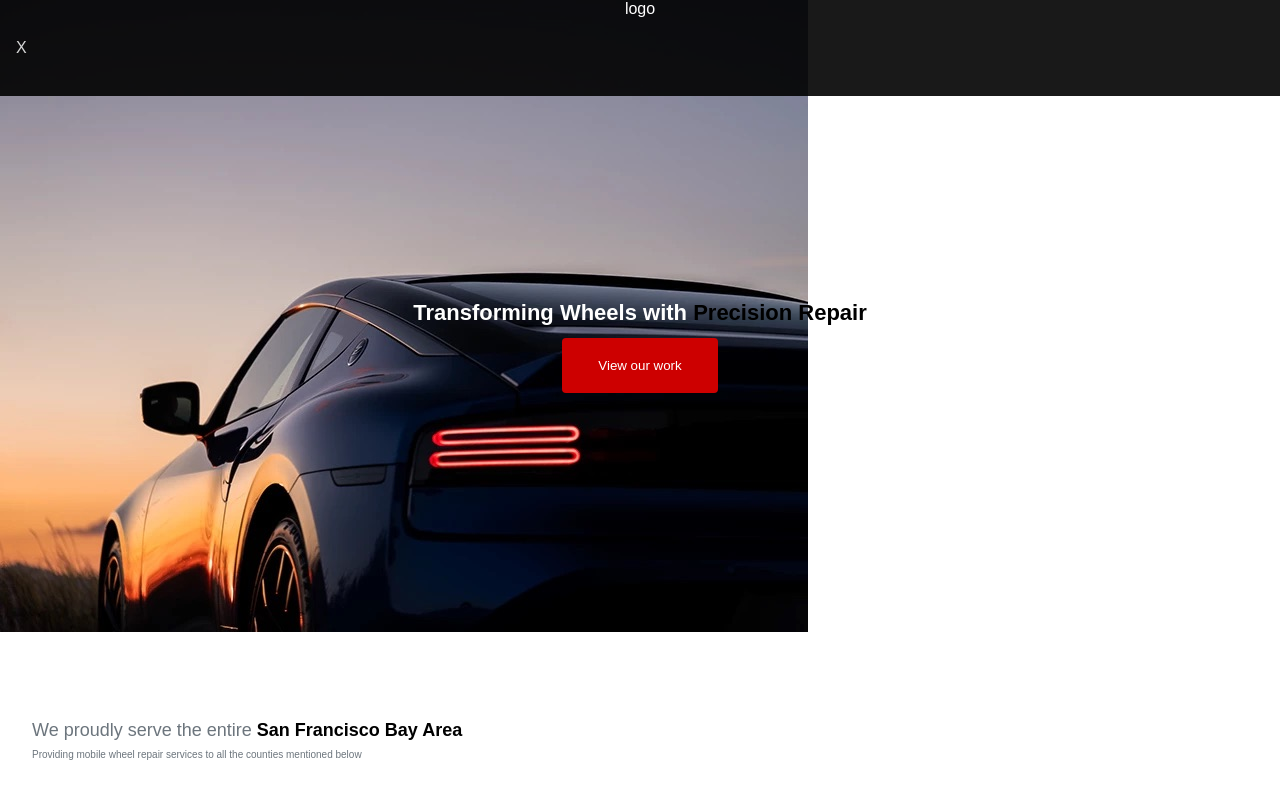
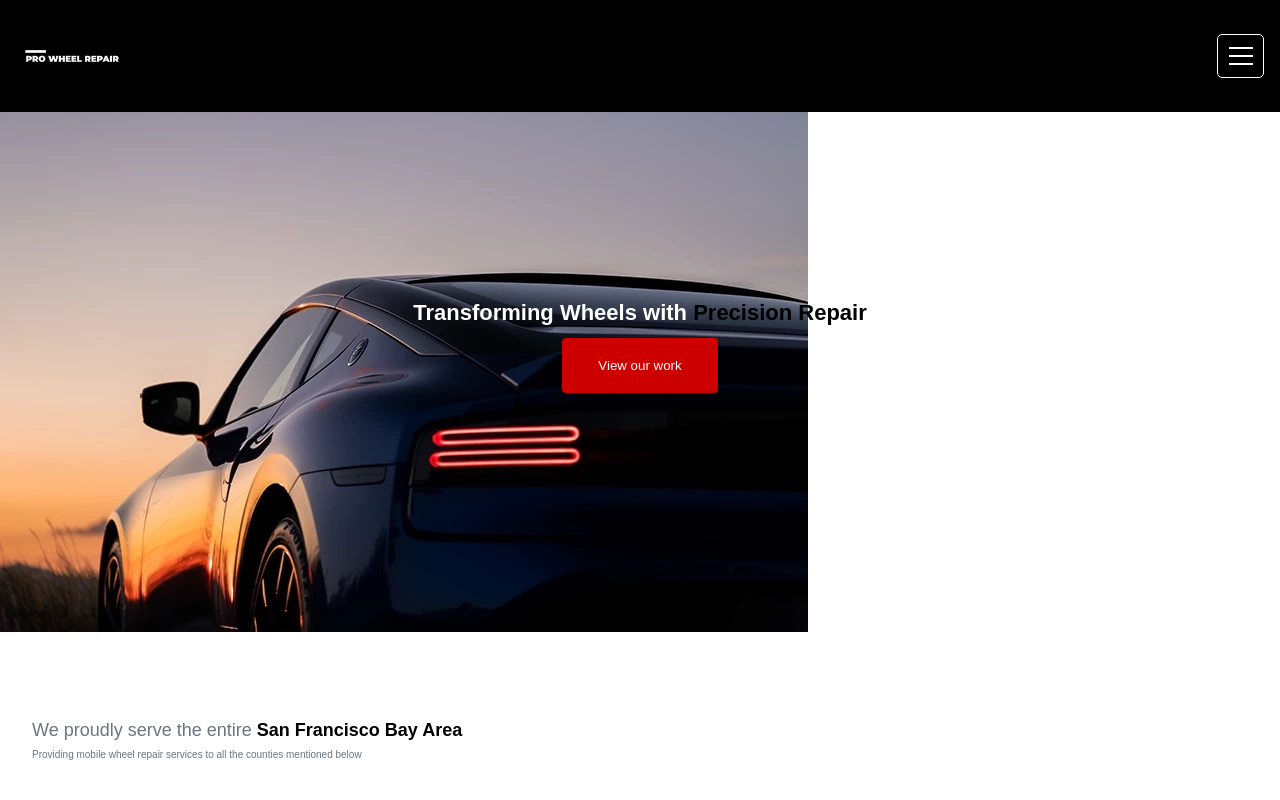
Before and after one commit to oscvrhrr/pro-wheel-repair, a plain HTML site: page index.html in a window 1280 px wide. Shown: the top 800 px of the page. Drawn offline with Linux system fonts and the light colour scheme.

Commit message:
updated navbar

```diff
--- a/index.html
+++ b/index.html
@@ -9,20 +9,19 @@
 <body>
     <header>
 
-
-
-
-        <div class="logo">logo</div>
-        <input type="checkbox" id="nav-toggle" class="nav-toggle">
-        <label for="nav-toggle" class="nav-toggle-label"><span>X</span></label>
-        <nav>
-            <ul>
-                <li><a>About</a></li>
-                <li><a>Services</a></li>
-                <li><a>Gallery</a></li>
-                <li><a>Contact Us</a></li>
-
-            </ul>
+        <nav class="nav-bar">
+            <div class="logo"><img src="./img/whitelogo2.jpg"></div>
+            <div class="hamburger-menu">
+                <span class="line"></span>
+                <span class="line"></span>
+                <span class="line"></span>
+            </div>
+            <div class="nav-menu hide">
+                <li class="nav-item">HOME</li>
+                <li class="nav-item">ABOUT</li>
+                <li class="nav-item">GALLERY</li>
+                <li class="nav-item">CONTACT</li>
+            </div>
         </nav>
 
 
--- a/styles.css
+++ b/styles.css
@@ -40,66 +40,57 @@ footer {
 /* NAV BAR STYLES */
 
 header {
-    background-color:  hsla(0, 0%, 0%, 0.9);
+    background-color:  hsla(0, 0%, 0%, 1);
     color: #d6d6d6;
     text-align: center;
     position: fixed;
     width: 100%;
     z-index: 100;
     min-height: 6rem;
-}
-
-nav {
-    display: none;
-    background-color: hsla(0, 0%, 0%, 0.9);
-    width: 100%;
-    position: absolute;
-    text-align: left;
-    top: 100%;
-    left: 0;
 
 }
 
-nav ul {
-    margin: 0;
-    padding: 0;
-    list-style: none;
+.hide {
+    display: none;
 }
 
-nav li {
-    margin-bottom: 1rem;
-    margin-left: 1rem;
+.hamburger-menu .line {
+    display: block;
+    height: 2px;
+    width: 1.5rem;
+    background-color: white;
+    margin-bottom: 6px;
 }
 
-nav a {
-    color: white;
-    font-size: 1.2rem;
-    text-transform: uppercase;
+.hamburger-menu {
+    border: 1px solid white;
+    padding: 0.75rem 0.65rem 0.35rem 0.65rem;
+    border-radius: 5px;
+    margin-right: 1rem;
+
+
+}
+
+
+.nav-bar {
+    display: flex;
+    justify-content: space-between;
+    align-items: center;
 }
 
 .logo {
-    color: #fff;
-
-}
-.nav-toggle-label {
-    position: absolute;
-    left: 0;
-    top: 0;
-    height: 100%;
-    display: flex;
-    align-items: center;
-    margin-left: 1rem;
+    height: 7rem;
+    width: 7rem;
+    margin: 0 0 0 1rem;
 
 }
 
-.nav-toggle {
-    display: none;
+.logo img {
+    display: block;
+    height: auto;
+    width: 100%;
 }
 
-.nav-toggle:checked ~ nav {
-    display: block;
-
-}
 
 .cta-button {
     background-color: #CD0000;
```
Also changed, not shown: img/promise-image.png (deleted), img/whitelogo.jpg (added), img/whitelogo2.jpg (added).
